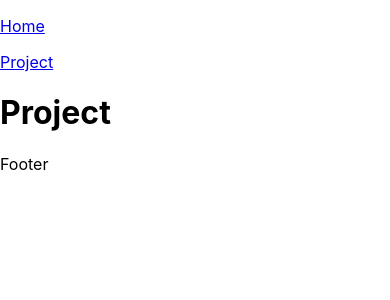
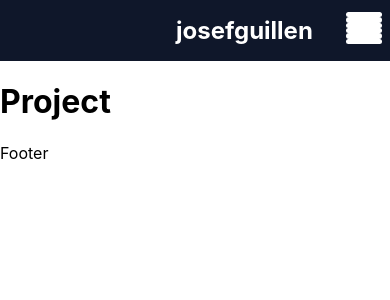
Before and after one commit to jmguillen1996/portfolio, a React (Create React App) app: page /project in a window 390 px wide. Shown: the top 300 px of the page. Built offline with nearby package versions, Linux system fonts and the light colour scheme.

Commit message:
Initial header design.

```diff
--- a/src/Components/Header.js
+++ b/src/Components/Header.js
@@ -1,16 +1,30 @@
-import React from "react";
-import { Link } from "react-router-dom";
+import React, { useState } from "react";
+import { Link, NavLink } from "react-router-dom";
+import './Styles/Header.css';
 
 const Header = () => {
+    const [menuOpen, setMenuOpen] = useState(false);
     return (
-        <div>
-            <p>
-                <Link to="/">Home</Link>
-            </p>
-            <p>
-                <Link to="/project">Project</Link>
-            </p>
-        </div>
+        <nav>
+            <Link to="/" className="title">josefguillen</Link>
+            <div className="menu" onClick={() => {
+                setMenuOpen(!menuOpen);
+            }}>
+                <span></span>
+                <span></span>
+                <span></span>
+                <span></span>
+                <span></span>
+                <span></span>
+            </div>
+            <ul className={menuOpen ? "open" : ""}>
+                <li><NavLink to='/home'>Home</NavLink></li>
+                <li><NavLink to="/">Skill</NavLink></li>
+                <li><NavLink to="/">Project</NavLink></li>
+                <li><NavLink to="/">Work Experience</NavLink></li>
+                <li><NavLink to="/">Contact</NavLink></li>
+            </ul>
+        </nav>
     );
 }
 
--- /dev/null
+++ b/src/Components/Styles/Header.css
@@ -0,0 +1,95 @@
+.active{
+    background-color: #1d4ed8;
+}
+
+nav {
+    display: flex;
+    justify-content: space-between;
+    align-items: center;
+    background-color: #0f172a;
+    color: white;
+    position: sticky;
+    top: 0;
+    padding-left: 10rem;
+    padding-right: 10rem;
+}
+
+nav .title {
+    font-size: 1.5rem;
+    margin: 1rem;
+    font-weight: bold;
+    text-decoration: none;
+    color: white;
+}
+
+nav ul {
+    display: flex;
+}
+
+nav ul li {
+   list-style: none;
+}
+
+nav ul li a {
+    display: block;
+    text-decoration: none;
+    color: white;
+    padding: 0.5rem;
+    margin: 0 0.5rem;
+    border-radius: 0.5rem;
+}
+
+nav ul li a:not(.active):hover {
+    background-color:#172554 ;
+}
+
+nav .menu {
+    display: none;
+    position: absolute;
+    top: 0.75rem;
+    right: 0.5rem;
+    flex-direction: column;
+    justify-content: space-between;
+    width: 2.25rem;
+    height: 2rem;
+}
+
+nav .menu span {
+    height: 0.4rem;
+    width: 100%;
+    background-color: #fff;
+    border-radius: 0.2rem;
+}
+
+
+@media (max-width: 700px) {
+    nav .menu {
+        display: flex;
+    }
+
+    nav {
+        flex-direction: column;
+        align-items: flex-start;
+    }
+
+    nav ul {
+        display: none;
+        flex-direction: column;
+        width: 100%;
+        margin-bottom: 0.25rem;
+        padding: 0;
+    }
+
+    nav ul.open {
+        display: flex;
+    }
+
+    nav ul li {
+        width: 100%;
+        text-align: center;
+    }
+
+    nav ul li a {
+        margin: 0.2rem 0.5rem;
+    }
+}
--- a/src/Routes/Home.js
+++ b/src/Routes/Home.js
@@ -1,6 +1,7 @@
 import React from "react";
 import Header from "../Components/Header";
 import Footer from "../Components/Footer";
+import "./Styles/Home.css";
 
 const Home = () => {
     return (
--- /dev/null
+++ b/src/Routes/Styles/Home.css
@@ -0,0 +1,5 @@
+.body {
+    background-color: #fefefe;
+    height: 100vh;
+    width: 100%;
+  }
```
Also changed, not shown: src/Components/Styles/Footer.css (added).
